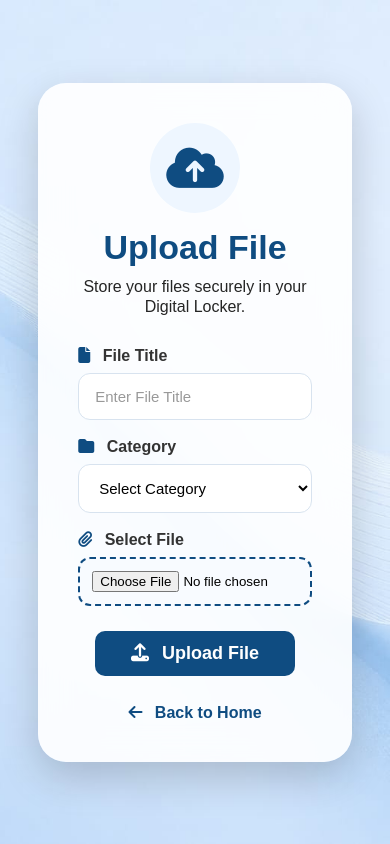
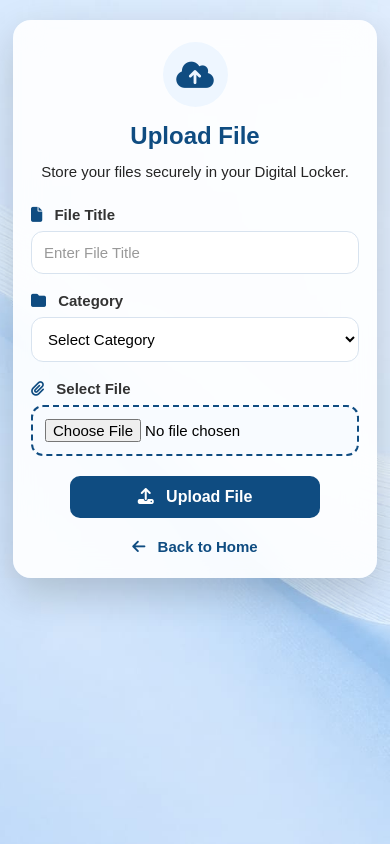
Before and after one commit to saireddy2005/Your-Locker, a Django app: template gallery/templates/upload.html in a window 390 px wide. Run offline with Django 5.2, Linux system fonts and the light colour scheme; the template is opened without the code that fills it, so the values that code supplies are empty.

Commit message:
made home and upload pages responsive

```diff
--- a/gallery/static/css/upload.css
+++ b/gallery/static/css/upload.css
@@ -209,3 +209,132 @@ select{
     font-size:16px;
     animation:fadeIn .4s;
 }
+@media screen and (max-width: 768px){
+body{
+    display:block;
+    padding:20px 10px;
+}
+
+.container{
+    width:100%;
+    padding:10px;
+}
+.upload-box{
+    width:100%;
+    max-width:650px;
+    padding:30px 25px;
+    border-radius:20px;
+}
+
+.icon{
+    width:75px;
+    height:75px;
+}
+
+.icon i{
+    font-size:36px;
+}
+
+h1{
+    font-size:30px;
+}
+
+p{
+    font-size:16px;
+    line-height:28px;
+}
+
+label{
+    font-size:16px;
+}
+input[type=text],
+select,
+input[type=file]{
+    font-size:16px;
+    padding:14px;
+}
+
+.upload-btn-box button{
+    width:100%;
+    max-width:250px;
+    font-size:18px;
+}
+
+.footer{
+    margin-top:25px;
+}
+
+.footer a{
+    font-size:17px;
+}
+}
+@media screen and (max-width:480px){
+body{
+    padding:15px 8px;
+}
+
+.container{
+    padding:5px;
+}
+
+.upload-box{
+    width:100%;
+    padding:22px 18px;
+    border-radius:18px;
+}
+
+.icon{
+    width:65px;
+    height:65px;
+}
+
+.icon i{
+    font-size:30px;
+}
+
+h1{
+    font-size:24px;
+}
+
+p{
+    font-size:15px;
+    line-height:24px;
+    margin-bottom:22px;
+}
+
+label{
+    font-size:15px;
+}
+
+input[type=text],
+select,
+input[type=file]{
+    padding:12px;
+    font-size:15px;
+}
+
+.upload-btn-box{
+    margin-top:20px;
+}
+
+.upload-btn-box button{
+    width:100%;
+    font-size:16px;
+    padding:12px;
+}
+
+.footer{
+    margin-top:20px;
+}
+
+.footer a{
+    font-size:15px;
+}
+
+.error,
+.success{
+    font-size:14px;
+    padding:12px;
+}
+
+}
```
Also changed, not shown: gallery/static/css/home.css (+218 -0 lines).
